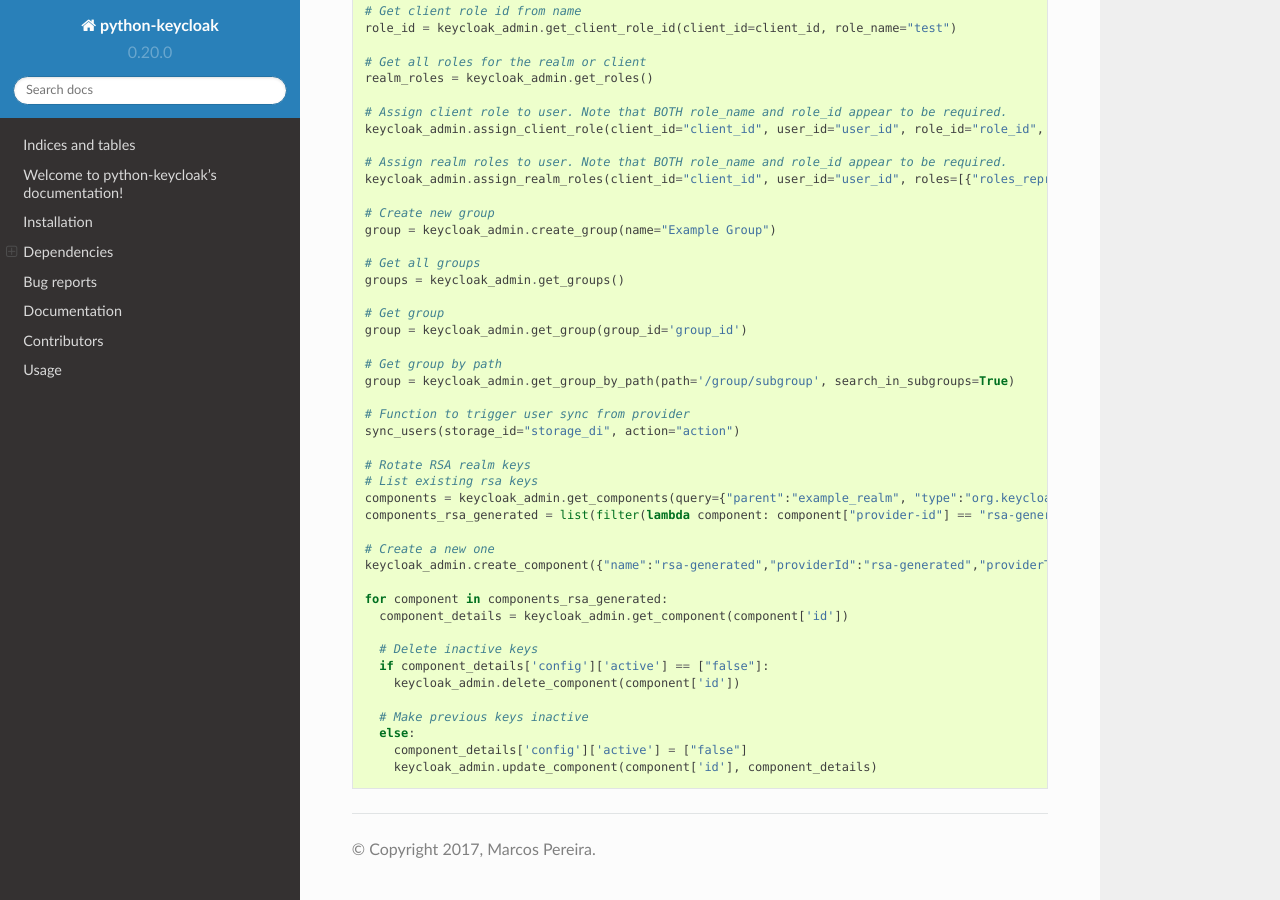
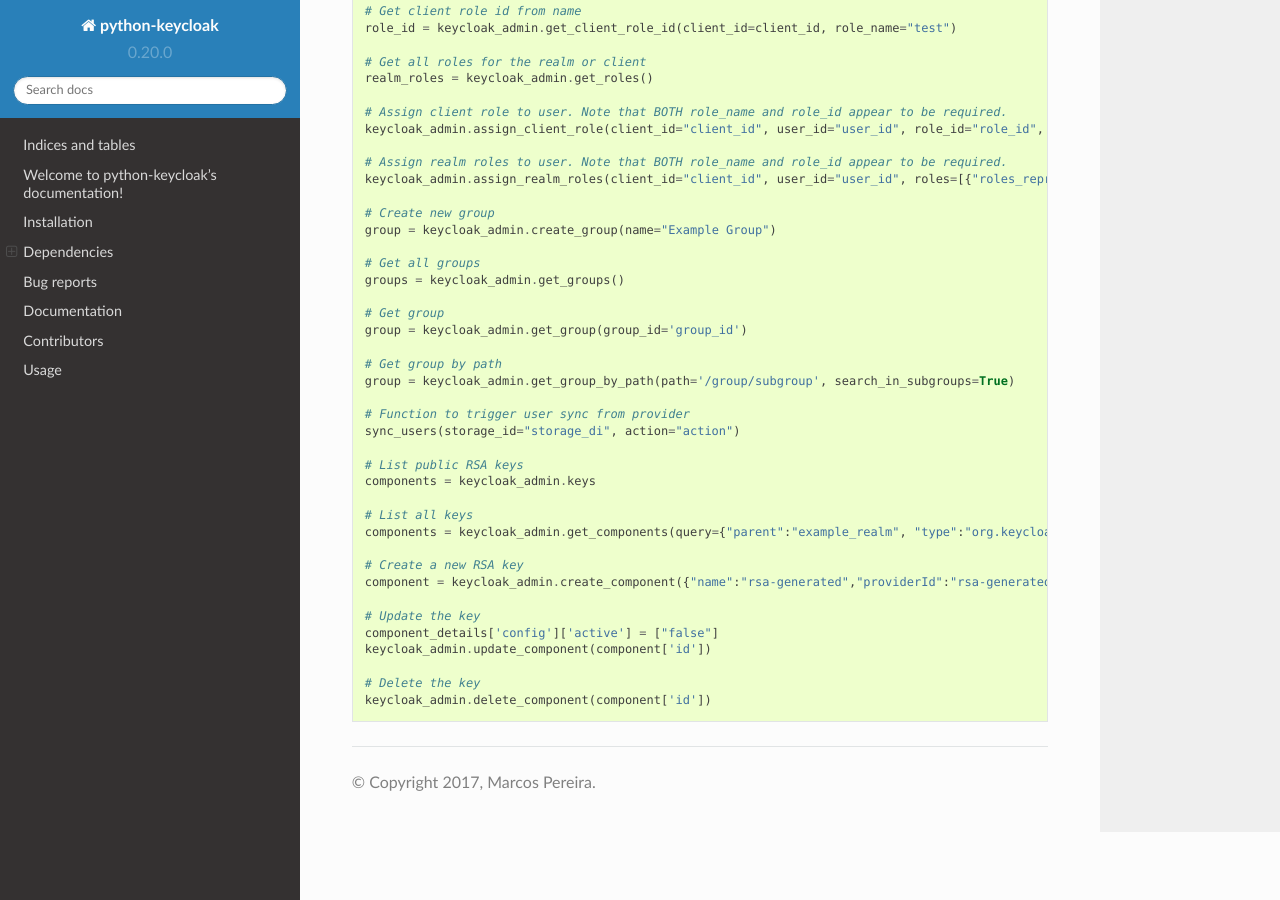
Before and after one commit to marcospereirampj/python-keycloak, a Sphinx documentation site: the page built from docs/source/index.rst, in a window 1280 px wide and 900 px high, scrolled down 4581 px. Built offline with Sphinx 7.4.7 and the Read the Docs theme 2.0.0, drawn with Linux system fonts in a browser that asks for light colours.

Commit message:
fixes + add get_keys

```diff
--- a/docs/source/index.rst
+++ b/docs/source/index.rst
@@ -277,22 +277,18 @@ Main methods::
     # Function to trigger user sync from provider
     sync_users(storage_id="storage_di", action="action")
 
-    # Rotate RSA realm keys
-    # List existing rsa keys
+    # List public RSA keys
+    components = keycloak_admin.keys
+
+    # List all keys
     components = keycloak_admin.get_components(query={"parent":"example_realm", "type":"org.keycloak.keys.KeyProvider"})
-    components_rsa_generated = list(filter(lambda component: component["provider-id"] == "rsa-generated"))
 
-    # Create a new one
-    keycloak_admin.create_component({"name":"rsa-generated","providerId":"rsa-generated","providerType":"org.keycloak.keys.KeyProvider","parentId":"example_realm","config":{"priority":["100"],"enabled":["true"],"active":["true"],"algorithm":["RS256"],"keySize":["2048"]}})
+    # Create a new RSA key
+    component = keycloak_admin.create_component({"name":"rsa-generated","providerId":"rsa-generated","providerType":"org.keycloak.keys.KeyProvider","parentId":"example_realm","config":{"priority":["100"],"enabled":["true"],"active":["true"],"algorithm":["RS256"],"keySize":["2048"]}})
 
-    for component in components_rsa_generated:
-      component_details = keycloak_admin.get_component(component['id'])
+    # Update the key
+    component_details['config']['active'] = ["false"]
+    keycloak_admin.update_component(component['id'])
 
-      # Delete inactive keys
-      if component_details['config']['active'] == ["false"]:
-        keycloak_admin.delete_component(component['id'])
-
-      # Make previous keys inactive
-      else:
-        component_details['config']['active'] = ["false"]
-        keycloak_admin.update_component(component['id'], component_details)
+    # Delete the key
+    keycloak_admin.delete_component(component['id'])
```
Also changed, not shown: 2 other files.
